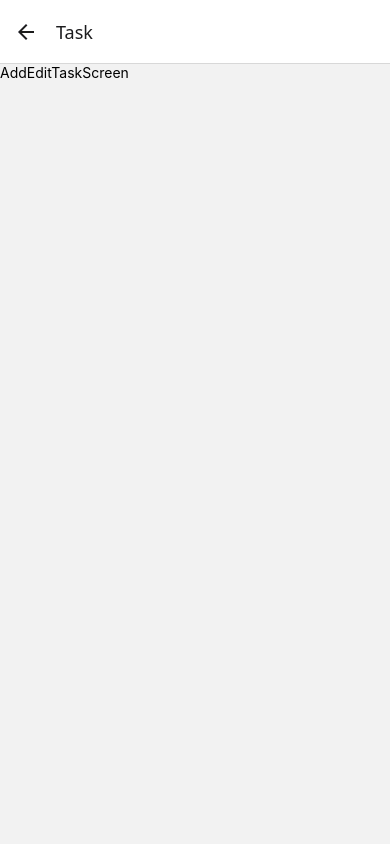
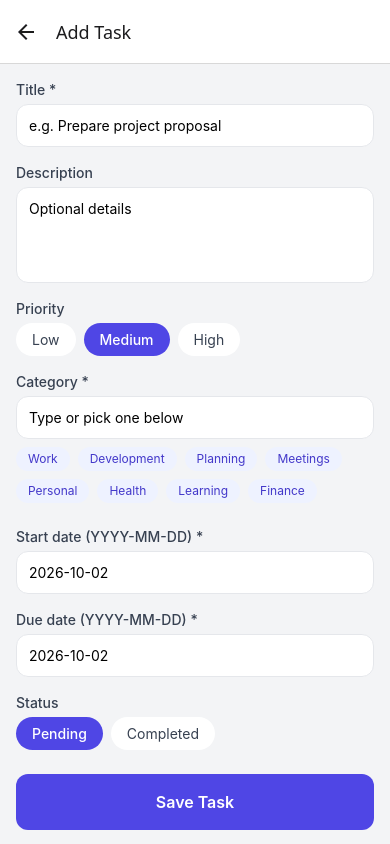
Before and after one commit to amarjec/taskflow-app, a React Native app: screen /AddEditTask in a window 390 px wide. Built offline with nearby package versions, Linux system fonts and the light colour scheme.

Commit message:
feat: add/edit task form with validation

```diff
--- /dev/null
+++ b/src/components/FormField.js
@@ -0,0 +1,11 @@
+import { View, Text } from 'react-native';
+
+export default function FormField({ label, error, children }) {
+  return (
+    <View className="mb-4">
+      <Text className="mb-1 text-sm font-medium text-gray-700">{label}</Text>
+      {children}
+      {error ? <Text className="mt-1 text-xs text-red-600">{error}</Text> : null}
+    </View>
+  );
+}
--- /dev/null
+++ b/src/components/OptionSelector.js
@@ -0,0 +1,17 @@
+import { View, Text, Pressable } from 'react-native';
+
+export default function OptionSelector({ options, value, onChange }) {
+  return (
+    <View className="flex-row">
+      {options.map((opt) => (
+        <Pressable
+          key={opt}
+          onPress={() => onChange(opt)}
+          className={`mr-2 rounded-full px-4 py-2 ${value === opt ? 'bg-indigo-600' : 'bg-white'}`}
+        >
+          <Text className={value === opt ? 'font-medium text-white' : 'text-gray-700'}>{opt}</Text>
+        </Pressable>
+      ))}
+    </View>
+  );
+}
--- a/src/screens/AddEditTaskScreen.js
+++ b/src/screens/AddEditTaskScreen.js
@@ -1,12 +1,154 @@
-import { View, Text } from 'react-native'
-import React from 'react'
+import { useState, useLayoutEffect } from 'react';
+import { ScrollView, View, Text, TextInput, Pressable, KeyboardAvoidingView, Platform } from 'react-native';
+import { useTasks } from '../context/TaskContext';
+import { validateTask } from '../utils/validators';
+import { getTodayString } from '../utils/dateUtils';
+import { PRIORITIES, STATUSES, SUGGESTED_CATEGORIES } from '../utils/constants';
+import FormField from '../components/FormField';
+import OptionSelector from '../components/OptionSelector';
 
-const AddEditTaskScreen = () => {
+export default function AddEditTaskScreen({ navigation, route }) {
+  const taskId = route.params?.taskId; // undefined when adding
+  const isEdit = Boolean(taskId);
+  const { tasks, addTask, updateTask } = useTasks();
+  const existing = tasks.find((t) => t.id === taskId);
+
+  // The function form of useState runs only once, on the first render
+  const [form, setForm] = useState(() =>
+    existing
+      ? { ...existing }
+      : {
+          title: '',
+          description: '',
+          category: '',
+          priority: 'Medium',
+          startDate: getTodayString(),
+          dueDate: getTodayString(),
+          status: 'Pending',
+        }
+  );
+  const [errors, setErrors] = useState({});
+
+  // Change the header title depending on the mode
+  useLayoutEffect(() => {
+    navigation.setOptions({ title: isEdit ? 'Edit Task' : 'Add Task' });
+  }, [navigation, isEdit]);
+
+  // One function updates any field, and clears that field's error as the user types
+  function setField(name, value) {
+    setForm((prev) => ({ ...prev, [name]: value }));
+    if (errors[name]) setErrors((prev) => ({ ...prev, [name]: undefined }));
+  }
+
+  function handleSave() {
+    const found = validateTask(form);
+    setErrors(found);
+    if (Object.keys(found).length > 0) return; // stop if anything is invalid
+
+    const cleaned = {
+      ...form,
+      title: form.title.trim(),
+      description: form.description.trim(),
+      category: form.category.trim(),
+    };
+
+    if (isEdit) updateTask(taskId, cleaned);
+    else addTask(cleaned);
+    navigation.goBack();
+  }
+
+  // Edit mode but the task doesn't exist (e.g. it was deleted)
+  if (isEdit && !existing) {
+    return (
+      <View className="flex-1 items-center justify-center bg-gray-100 p-6">
+        <Text className="text-gray-500">Task not found.</Text>
+      </View>
+    );
+  }
+
+  const inputClass = (name) =>
+    `rounded-xl border bg-white px-3 py-3 ${errors[name] ? 'border-red-500' : 'border-gray-200'}`;
+
   return (
-    <View>
-      <Text>AddEditTaskScreen</Text>
-    </View>
-  )
+    <KeyboardAvoidingView
+      className="flex-1 bg-gray-100"
+      behavior={Platform.OS === 'ios' ? 'padding' : undefined}
+    >
+      <ScrollView className="flex-1" contentContainerClassName="p-4 pb-10" keyboardShouldPersistTaps="handled">
+        <FormField label="Title *" error={errors.title}>
+          <TextInput
+            className={inputClass('title')}
+            placeholder="e.g. Prepare project proposal"
+            value={form.title}
+            onChangeText={(v) => setField('title', v)}
+          />
+        </FormField>
+
+        <FormField label="Description">
+          <TextInput
+            className={`${inputClass('description')} h-24`}
+            placeholder="Optional details"
+            value={form.description}
+            onChangeText={(v) => setField('description', v)}
+            multiline
+            textAlignVertical="top"
+          />
+        </FormField>
+
+        <FormField label="Priority">
+          <OptionSelector options={PRIORITIES} value={form.priority} onChange={(v) => setField('priority', v)} />
+        </FormField>
+
+        <FormField label="Category *" error={errors.category}>
+          <TextInput
+            className={inputClass('category')}
+            placeholder="Type or pick one below"
+            value={form.category}
+            onChangeText={(v) => setField('category', v)}
+          />
+          <View className="mt-2 flex-row flex-wrap">
+            {SUGGESTED_CATEGORIES.map((c) => (
+              <Pressable
+                key={c}
+                onPress={() => setField('category', c)}
+                className="mb-2 mr-2 rounded-full bg-indigo-50 px-3 py-1"
+              >
+                <Text className="text-xs text-indigo-700">{c}</Text>
+              </Pressable>
+            ))}
+          </View>
+        </FormField>
+
+        <FormField label="Start date (YYYY-MM-DD) *" error={errors.startDate}>
+          <TextInput
+            className={inputClass('startDate')}
+            placeholder="2026-10-02"
+            value={form.startDate}
+            onChangeText={(v) => setField('startDate', v)}
+            keyboardType="numbers-and-punctuation"
+            maxLength={10}
+          />
+        </FormField>
+
+        <FormField label="Due date (YYYY-MM-DD) *" error={errors.dueDate}>
+          <TextInput
+            className={inputClass('dueDate')}
+            placeholder="2026-10-05"
+            value={form.dueDate}
+            onChangeText={(v) => setField('dueDate', v)}
+            keyboardType="numbers-and-punctuation"
+            maxLength={10}
+          />
+        </FormField>
+
+        <FormField label="Status">
+          <OptionSelector options={STATUSES} value={form.status} onChange={(v) => setField('status', v)} />
+        </FormField>
+
+        <Pressable onPress={handleSave} className="mt-2 items-center rounded-xl bg-indigo-600 py-4">
+          <Text className="text-base font-semibold text-white">{isEdit ? 'Update Task' : 'Save Task'}</Text>
+        </Pressable>
+      </ScrollView>
+    </KeyboardAvoidingView>
+  );
 }
-
-export default AddEditTaskScreen
--- /dev/null
+++ b/src/utils/constants.js
@@ -0,0 +1,3 @@
+export const PRIORITIES = ['Low', 'Medium', 'High'];
+export const STATUSES = ['Pending', 'Completed'];
+export const SUGGESTED_CATEGORIES = ['Work', 'Development', 'Planning', 'Meetings', 'Personal', 'Health', 'Learning', 'Finance'];
--- /dev/null
+++ b/src/utils/dateUtils.js
@@ -0,0 +1,16 @@
+// Today as YYYY-MM-DD in the user's LOCAL time.
+// (new Date().toISOString() uses UTC and can give the wrong day late at night.)
+export function getTodayString() {
+  const d = new Date();
+  const month = String(d.getMonth() + 1).padStart(2, '0');
+  const day = String(d.getDate()).padStart(2, '0');
+  return `${d.getFullYear()}-${month}-${day}`;
+}
+
+// Checks the format AND that the date really exists (rejects 2026-13-45)
+export function isValidDate(str) {
+  if (!/^\d{4}-\d{2}-\d{2}$/.test(str)) return false;
+  const [y, m, d] = str.split('-').map(Number);
+  const date = new Date(y, m - 1, d);
+  return date.getFullYear() === y && date.getMonth() === m - 1 && date.getDate() === d;
+}
--- /dev/null
+++ b/src/utils/validators.js
@@ -0,0 +1,23 @@
+import { isValidDate } from './dateUtils';
+
+// Returns an object like { title: 'Title is required' }. Empty object = valid.
+export function validateTask(task) {
+  const errors = {};
+
+  const title = task.title.trim();
+  if (!title) errors.title = 'Title is required';
+  else if (title.length < 3) errors.title = 'Title must be at least 3 characters';
+
+  if (!task.category.trim()) errors.category = 'Category is required';
+
+  if (!isValidDate(task.startDate)) errors.startDate = 'Use format YYYY-MM-DD';
+
+  if (!isValidDate(task.dueDate)) {
+    errors.dueDate = 'Use format YYYY-MM-DD';
+  } else if (!errors.startDate && task.dueDate < task.startDate) {
+    // YYYY-MM-DD strings compare correctly with < and >, no Date objects needed
+    errors.dueDate = 'Due date cannot be earlier than start date';
+  }
+
+  return errors;
+}
```
